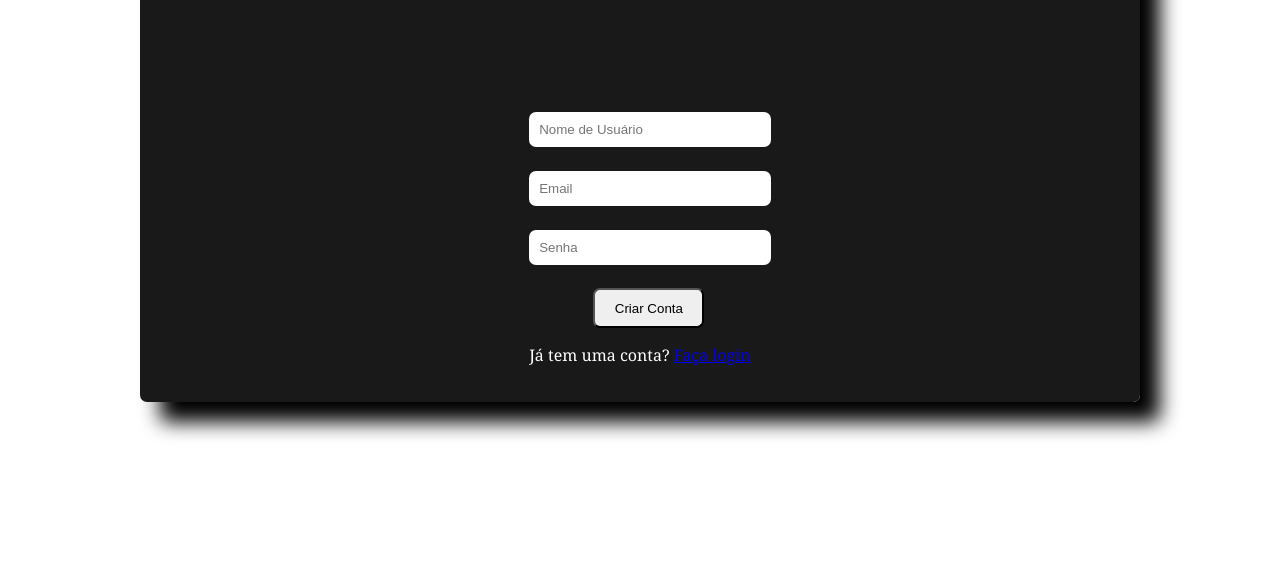
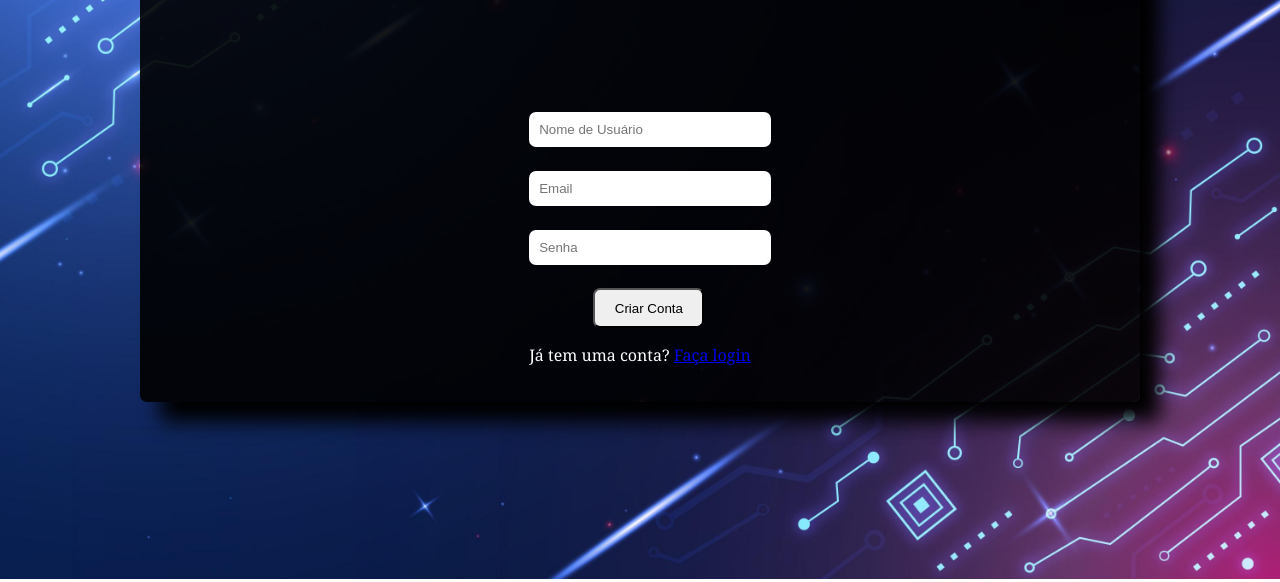
Before and after one commit to Kazinho0/usGuri2.0, a website: page public/new_account.html in a window 1280 px wide. Shown: the part 218-800 px from the top of the page. Drawn offline with Linux system fonts and the light colour scheme.

Commit message:
Update.Kazinho0.5

```diff
--- a/public/new_account.html
+++ b/public/new_account.html
@@ -2,12 +2,13 @@
 <html lang="pt-BR">
     <head>
         <meta charset="UTF-8">
+        <link rel="icon" href="/imgs/icone.png" type="image/x-icon">
         <title>Meu Site</title>
     </head>
         <style>
             body {
                 font-family: Arial, sans-serif;
-                background-image: url('/src/back1.jpg');
+                background-image: url('/imgs/back1.jpg');
                 background-size: cover;
                 background-position: center;
                 background-repeat: no-repeat;
```
Also changed, not shown: public/home.html (+1 -0 lines), public/login.html (+1 -0 lines), public/imgs/icone.png (added).
